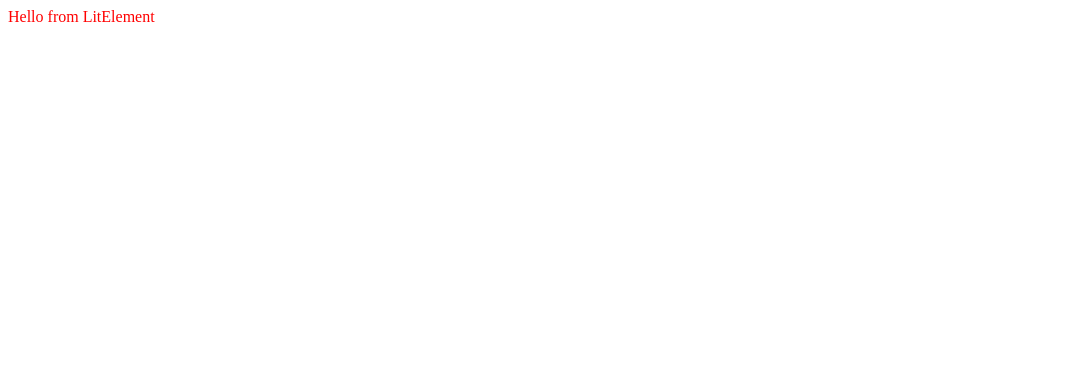
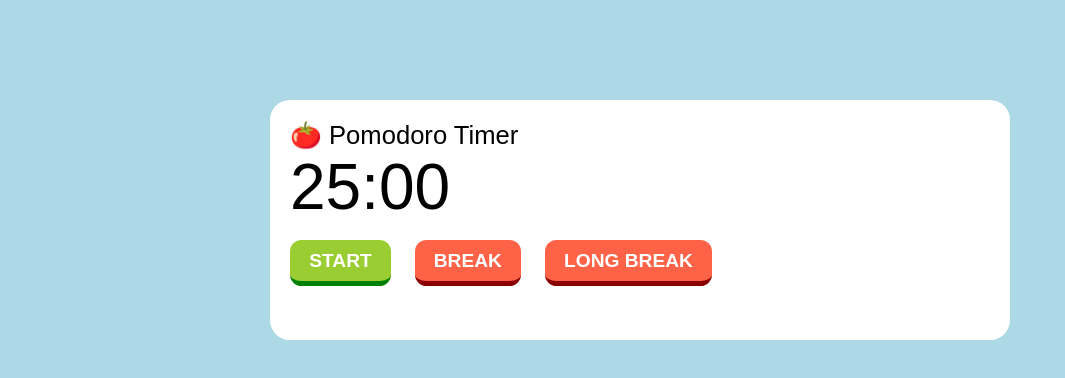
Before and after one commit to zstix/pomo-wc, a website built with Parcel: page src/index.html in a window 1280 px wide. Shown: the whole page, without its empty margins (0-1065 px from the left). Built offline with nearby package versions, Linux system fonts and the light colour scheme.

Commit message:
feat: basic styles and layout

```diff
--- /dev/null
+++ b/src/components/pomo-controls.ts
@@ -0,0 +1,61 @@
+import { LitElement, html, css, customElement } from 'lit-element';
+
+@customElement('pomo-controls')
+export class PomoControls extends LitElement {
+  static get styles() {
+    return css`
+      .controls {
+        padding: 1em 0;
+        height: 4em;
+      }
+
+      button {
+        background-color: lightgray;
+        border: none;
+        text-transform: uppercase;
+        font-size: 1.2em;
+        padding: 0.5em 1em;
+        font-weight: 600;
+        border-radius: 0.6em;
+        border-bottom: 0.3em solid gray;
+        user-select: none;
+        cursor: pointer;
+        outline: none;
+        margin-bottom: 0.8em;
+        margin-right: 1em;
+        position: relative;
+      }
+
+      button::-moz-focus-inner {
+        border: 0;
+      }
+
+      button:active {
+        top: 0.3em;
+        border-bottom: none;
+      }
+
+      button.red {
+        background-color: tomato;
+        border-color: darkred;
+        color: white;
+      }
+
+      button.green {
+        background-color: yellowgreen;
+        border-color: green;
+        color: white;
+      }
+    `;
+  }
+
+  render() {
+    return html`
+      <div class="controls">
+        <button class="green">start</button>
+        <button class="red">break</button>
+        <button class="red">long break</button>
+      </div>
+    `;
+  }
+}
--- /dev/null
+++ b/src/components/pomo-time.ts
@@ -0,0 +1,33 @@
+import { LitElement, html, property, css, customElement } from 'lit-element';
+
+@customElement('pomo-time')
+export class PomoTime extends LitElement {
+  @property({ type: Number }) time = 0;
+
+  static get styles() {
+    return css`
+      h1 {
+        font-weight: 400;
+        font-size: 4em;
+        margin: 0;
+      }
+    `;
+  }
+
+  // TODO: move to util class?
+  private _pad(num: number): string {
+    const str = num.toString(10);
+    return str.length === 2 ? str : "0" + str;
+  }
+
+  // TODO: move to util class?
+  private get _timeString(): string {
+    const minutes = this._pad(Math.floor(this.time / 60));
+    const seconds = this._pad(this.time % 60);
+    return `${minutes}:${seconds}`;
+  }
+
+  render() {
+    return html`<h1>${this._timeString}</h1>`;
+  }
+}
--- a/src/components/wc-pomo.ts
+++ b/src/components/wc-pomo.ts
@@ -3,10 +3,31 @@
 @customElement('wc-pomo')
 export class WCPomo extends LitElement {
   static get styles() {
-    return css`div { color: red; }`;
+    return css`
+      .app {
+        padding: 20px;
+        max-width: 700px;
+        margin: 100px auto;
+        background-color: white;
+        border-radius: 20px;
+        font-family: sans-serif;
+      }
+
+      h2 {
+        font-weight: 400;
+        font-size: 1.6em;
+        margin: 0;
+      }
+    `;
   }
 
   render() {
-    return html`<div>Hello from LitElement</div>`;
+    return html`
+      <div class="app">
+        <h2>${String.fromCodePoint(0x1F345)} Pomodoro Timer</h2>
+        <pomo-time time=1500></pomo-time>
+        <pomo-controls></pomo-controls>
+      </div>
+    `;
   }
 }
--- a/src/index.html
+++ b/src/index.html
@@ -4,6 +4,7 @@
   <meta charset="UTF-8">
   <meta name="viewport" content="width=device-width, initial-scale=1.0">
   <title>[WC] Pomo</title>
+  <style>body { background-color: lightblue; }</style>
 </head>
 <body>
   <wc-pomo></wc-pomo>
--- a/src/index.ts
+++ b/src/index.ts
@@ -1 +1,3 @@
 import "./components/wc-pomo";
+import "./components/pomo-controls";
+import "./components/pomo-time";
```
